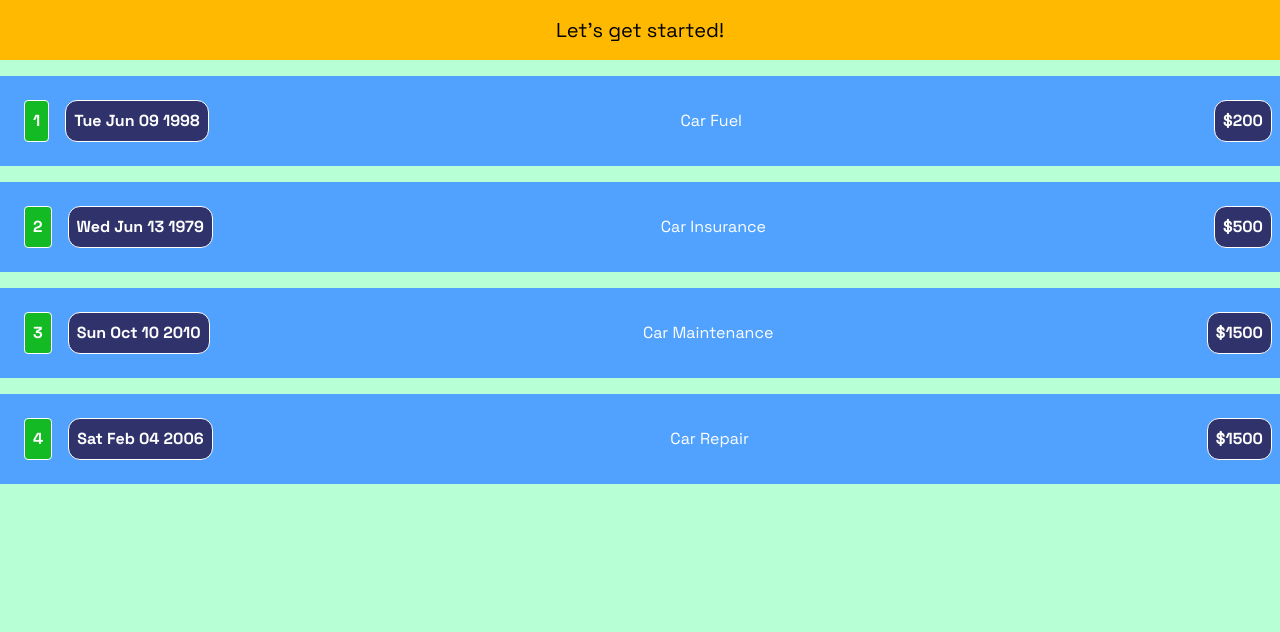
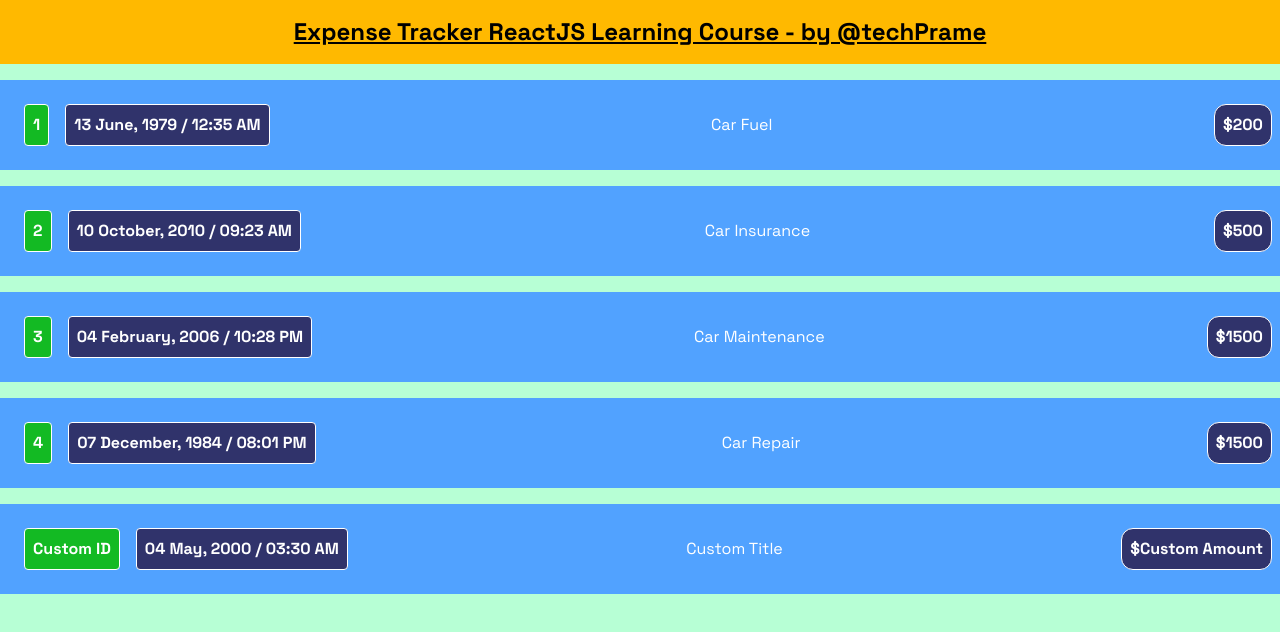
Before and after one commit to techprame/expense-tracker-reactjs-learning-course, a React (Vite) app: page / in a window 1280 px wide. Shown: the top 632 px of the page. Built offline with nearby package versions, Linux system fonts and the light colour scheme.

Commit message:
checkpoint before making expenses folder

```diff
--- a/index.html
+++ b/index.html
@@ -8,7 +8,7 @@
       rel="stylesheet"
     />
     <meta name="viewport" content="width=device-width, initial-scale=1.0" />
-    <title>learning-reactjs-course</title>
+    <title>Expense Tracker - ReactJS Course</title>
   </head>
   <body>
     <div id="root"></div>
--- a/src/App.jsx
+++ b/src/App.jsx
@@ -1,5 +1,6 @@
 import { useState } from "react";
 import ExpenseItem from "./components/ExpenseItem";
+import ExpenseDate from "./components/ExpenseDate.jsx";
 
 function App() {
   // let expenseDate = new Date();
@@ -36,8 +37,8 @@ function App() {
   return (
     <>
       <div>
-        <h2 className="text-xl text-center p-4 bg-amber-400">
-          Let's get started!
+        <h2 className="text-2xl text-center p-4 bg-amber-400 font-bold underline">
+          Expense Tracker ReactJS Learning Course - by @techPrame
         </h2>
       </div>
       <ExpenseItem
@@ -64,6 +65,12 @@ function App() {
         title={expenses[3].title}
         amount={expenses[3].amount}
       />
+      <ExpenseItem
+        _id="Custom ID"
+        date={new Date(Math.floor(Math.random() * Date.now()))}
+        title="Custom Title"
+        amount="Custom Amount"
+      />
     </>
   );
 }
--- /dev/null
+++ b/src/components/ExpenseDate.jsx
@@ -0,0 +1,19 @@
+function ExpenseDate({ date }) {
+  const day = date.toLocaleString("en-US", { day: "2-digit" });
+  const month = date.toLocaleString("en-US", { month: "long" });
+  const year = date.getFullYear();
+  const time = date.toLocaleTimeString("en-US", {
+    hour: "2-digit",
+    minute: "2-digit",
+  });
+
+  return (
+    <>
+      <p>
+        {day} {month}, {year} / {time}
+      </p>
+    </>
+  );
+}
+
+export default ExpenseDate;
--- a/src/components/ExpenseItem.jsx
+++ b/src/components/ExpenseItem.jsx
@@ -1,4 +1,4 @@
-import "./ExpenseItem.css";
+import ExpenseDate from "./ExpenseDate";
 
 function ExpenseItem({ _id, date, title, amount }) {
   return (
@@ -7,8 +7,8 @@ function ExpenseItem({ _id, date, title, amount }) {
         <div className="text-base font-bold text-white bg-[#13ba23] border border-white p-2 rounded m-4">
           {_id}
         </div>
-        <div className="text-base font-bold text-white bg-[#30336b] border border-white p-2 rounded-xl">
-          {date.toDateString()}
+        <div className="text-base font-bold text-white bg-[#30336b] border border-white p-2 rounded">
+          <ExpenseDate date={date} />
         </div>
         <div className="flex flex-col-reverse gap-4 items-center justify-start flex-1">
           <h2 className="text-base flex-1 mx-4 text-white">{title}</h2>
```
Also changed, not shown: src/components/ExpenseItem.css (deleted).
